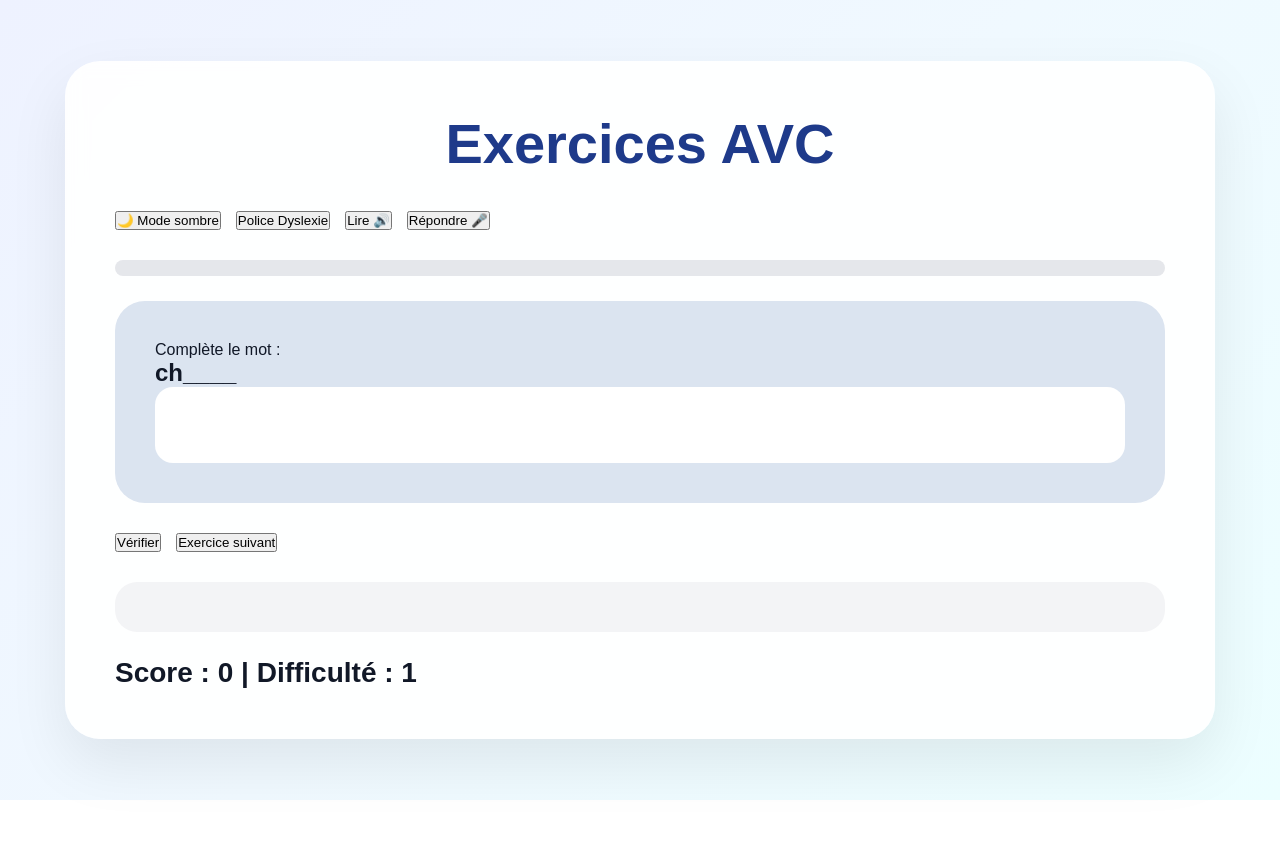
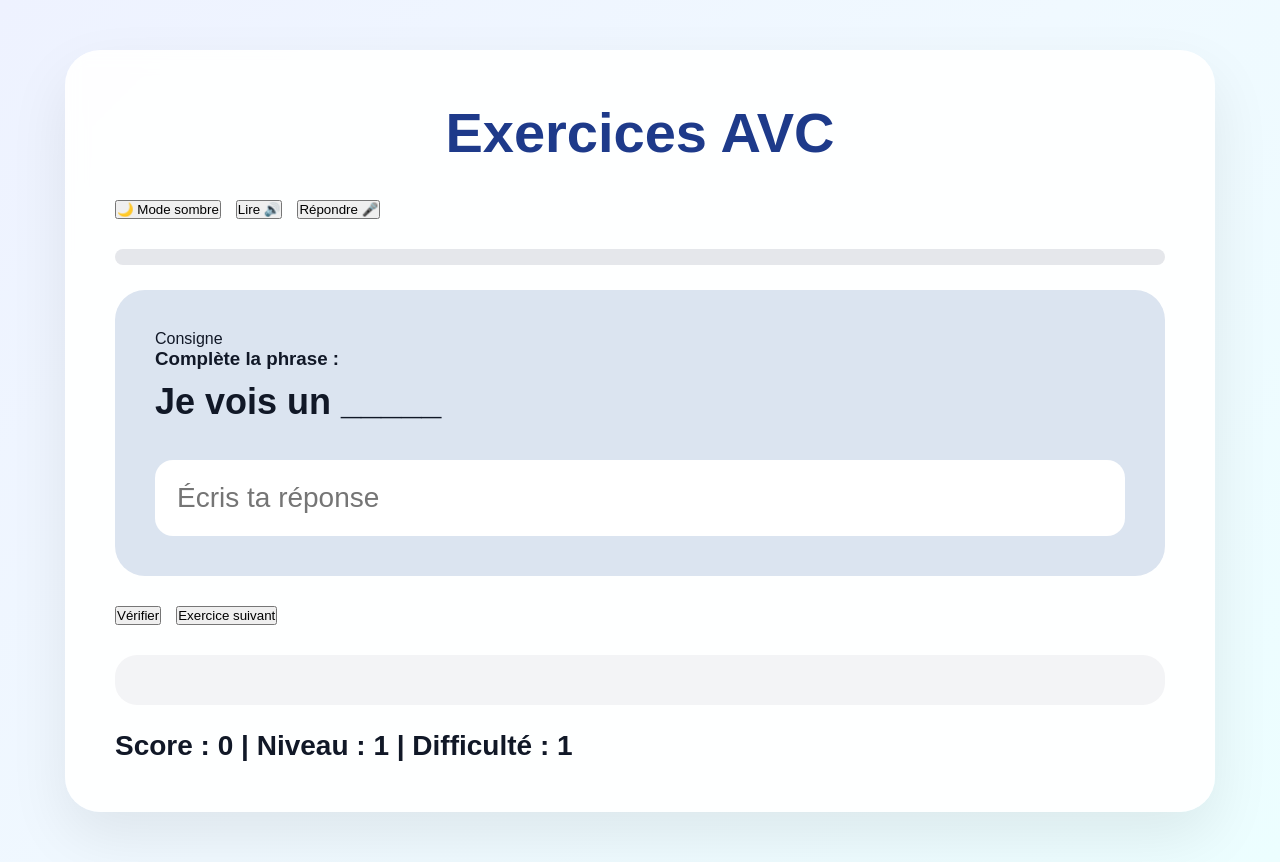
Before and after one commit to coluccdavid-coder/lirefacile, a Next.js app: page /exercices in a window 1280 px wide. Before the commit the page ends 800 px from the top, so only its background shows below. Built offline with nearby package versions, Linux system fonts and the light colour scheme.

Commit message:
Refactor exercise state management and logic

```diff
--- a/app/exercices/page.js
+++ b/app/exercices/page.js
@@ -11,133 +11,138 @@ function ExercisesContent() {
   const [answer, setAnswer] = useState("");
   const [score, setScore] = useState(0);
   const [feedback, setFeedback] = useState("");
-  const [dyslexiaFont, setDyslexiaFont] = useState(false);
-  const [showQuestion, setShowQuestion] = useState(true);
-  const [timer, setTimer] = useState(10);
   const [difficulty, setDifficulty] = useState(1);
   const [goodStreak, setGoodStreak] = useState(0);
   const [badStreak, setBadStreak] = useState(0);
-  const [lastQuestions, setLastQuestions] = useState([]);
-  const [badge, setBadge] = useState(null);
+  const [currentExercise, setCurrentExercise] = useState(null);
   const [energy, setEnergy] = useState(100);
   const [darkMode, setDarkMode] = useState(false);
-  const [history, setHistory] = useState([]);
-  const [currentExercise, setCurrentExercise] = useState(null);
+  const [showQuestion, setShowQuestion] = useState(true);
+  const [timer, setTimer] = useState(10);
+  const [badge, setBadge] = useState(null);
 
   const currentLevel = Math.floor(exerciseIndex / 10) + 1;
-
-  const words = [
-    "maison",
-    "voiture",
-    "chat",
-    "chien",
-    "soleil",
-    "banane",
-    "pomme",
-    "ordinateur",
-    "montagne",
-    "école",
-    "livre",
-    "table",
-    "chaise",
-    "jardin",
-    "musique",
-    "papillon",
-    "bateau",
-    "vélo",
-    "forêt",
-  ];
-
-  const imageLibrary = {
-    maison: "https://images.unsplash.com/photo-1568605114967-8130f3a36994",
-    voiture: "https://images.unsplash.com/photo-1494976388531-d1058494cdd8",
-    chat: "https://images.unsplash.com/photo-1514888286974-6c03e2ca1dba",
-    chien: "https://images.unsplash.com/photo-1517849845537-4d257902454a",
-    soleil: "https://images.unsplash.com/photo-1506744038136-46273834b3fb",
-    banane: "https://images.unsplash.com/photo-1574226516831-e1dff420e37f",
-    pomme: "https://images.unsplash.com/photo-1567306226416-28f0efdc88ce",
-    ordinateur: "https://images.unsplash.com/photo-1496181133206-80ce9b88a853",
-    montagne: "https://images.unsplash.com/photo-1464822759023-fed622ff2c3b",
-    école: "https://images.unsplash.com/photo-1580582932707-520aed937b7b",
-  };
 
   const randomItem = (array) =>
     array[Math.floor(Math.random() * array.length)];
 
+  const exercises = {
+    AVC: {
+      1: [
+        { q: "Je bois de l'_____", a: "eau" },
+        { q: "Je lis un _____", a: "livre" },
+        { q: "Je vois un _____", a: "chat" },
+      ],
+      2: [
+        { q: "Le chat dort sur le _____", a: "canapé" },
+        { q: "Je mange une pomme _____", a: "rouge" },
+      ],
+      3: [
+        {
+          q: "Le petit garçon joue avec un _____ dans le jardin",
+          a: "ballon",
+        },
+      ],
+      4: [
+        {
+          q: "Chaque matin je prends mon café avant d'aller au _____",
+          a: "travail",
+        },
+      ],
+      5: [
+        {
+          q: "Après avoir mangé je range les assiettes dans le _____",
+          a: "placard",
+        },
+      ],
+    },
+
+    Dyslexie: {
+      1: [
+        { q: "chat", a: "chat" },
+        { q: "soleil", a: "soleil" },
+      ],
+      2: [
+        { q: "maison", a: "maison" },
+        { q: "voiture", a: "voiture" },
+      ],
+      3: [
+        { q: "ordinateur", a: "ordinateur" },
+        { q: "papillon", a: "papillon" },
+      ],
+      4: [
+        { q: "Le chat dort", a: "chat" },
+      ],
+      5: [
+        { q: "Le garçon joue dans le jardin", a: "garçon" },
+      ],
+    },
+
+    Mémoire: {
+      1: [{ q: "chat maison", a: "chat maison" }],
+      2: [{ q: "chat maison livre", a: "chat maison livre" }],
+      3: [{ q: "chat maison livre soleil", a: "chat maison livre soleil" }],
+      4: [
+        {
+          q: "chat maison livre soleil voiture",
+          a: "chat maison livre soleil voiture",
+        },
+      ],
+      5: [
+        {
+          q: "chat maison livre soleil voiture jardin",
+          a: "chat maison livre soleil voiture jardin",
+        },
+      ],
+    },
+
+    Concentration: {
+      1: [{ q: "2, 4, 6, ___", a: "8" }],
+      2: [{ q: "5, 10, 15, ___", a: "20" }],
+      3: [{ q: "1, 3, 5, 7, ___", a: "9" }],
+      4: [{ q: "10, 20, 30, 40, ___", a: "50" }],
+      5: [{ q: "3, 6, 12, 24, ___", a: "48" }],
+    },
+
+    Math: {
+      1: [{ q: "2 + 3", a: "5" }],
+      2: [{ q: "8 + 7", a: "15" }],
+      3: [{ q: "12 - 5", a: "7" }],
+      4: [{ q: "6 × 7", a: "42" }],
+      5: [{ q: "45 ÷ 5", a: "9" }],
+    },
+  };
+
   function generateExercise(level, profil) {
-    const randomWord = randomItem(words);
-    const image = imageLibrary[randomWord] || null;
-    const adjustedLevel = level + difficulty;
+    const safeLevel = Math.min(level + difficulty - 1, 5);
 
-    if (profil === "AVC") {
-      return {
-        type: "mot",
-        instruction: "Complète le mot :",
-        question: `${randomWord.slice(0, 2)}____`,
-        answer: randomWord,
-        image,
-      };
-    }
+    const profileExercises = exercises[profil];
 
-    if (profil === "Dyslexie") {
-      return {
-        type: "lecture",
-        instruction: "Lis puis écris le mot :",
-        question: randomWord,
-        answer: randomWord,
-        image,
-      };
-    }
+    if (!profileExercises) return null;
 
-    if (profil === "Mémoire") {
-      const memoryWords = [...words]
-        .sort(() => Math.random() - 0.5)
-        .slice(0, Math.min(adjustedLevel + 2, 6));
+    const levelExercises = profileExercises[safeLevel];
 
-      return {
-        type: "memoire",
-        instruction: "Mémorise les mots :",
-        question: memoryWords.join(" "),
-        answer: memoryWords.join(" "),
-        image: null,
-      };
-    }
-
-    if (profil === "Math") {
-      const max = adjustedLevel * 10;
-
-      const a = Math.floor(Math.random() * max);
-      const b = Math.floor(Math.random() * max);
-
-      const operations = ["+", "-", "*"];
-      const op = randomItem(operations);
-
-      let result = 0;
-
-      if (op === "+") result = a + b;
-      if (op === "-") result = a - b;
-      if (op === "*") result = a * b;
-
-      return {
-        type: "math",
-        instruction: "Résous le calcul :",
-        question: `${a} ${op} ${b}`,
-        answer: result.toString(),
-        image: null,
-      };
-    }
+    const selected = randomItem(levelExercises);
 
     return {
-      type: "mot",
-      instruction: "Écris le mot :",
-      question: randomWord,
-      answer: randomWord,
-      image,
+      type: profil,
+      instruction:
+        profil === "AVC"
+          ? "Complète la phrase :"
+          : profil === "Dyslexie"
+          ? "Lis puis écris :"
+          : profil === "Mémoire"
+          ? "Mémorise :"
+          : profil === "Math"
+          ? "Résous le calcul :"
+          : "Trouve la réponse :",
+      question: selected.q,
+      answer: selected.a,
     };
   }
 
   useEffect(() => {
-    const saved = localStorage.getItem("lirefacile-progress");
+    const saved = localStorage.getItem("progress");
 
     if (saved) {
       const data = JSON.parse(saved);
@@ -150,33 +155,13 @@ function ExercisesContent() {
   }, []);
 
   useEffect(() => {
-    let newExercise;
-    let attempts = 0;
-
-    do {
-      newExercise = generateExercise(currentLevel, profil);
-      attempts++;
-    } while (
-      lastQuestions.includes(newExercise.question) &&
-      attempts < 20
-    );
-
+    const newExercise = generateExercise(currentLevel, profil);
     setCurrentExercise(newExercise);
-
-    setLastQuestions((prev) => {
-      const updated = [...prev, newExercise.question];
-
-      if (updated.length > 10) {
-        updated.shift();
-      }
-
-      return updated;
-    });
   }, [exerciseIndex, profil]);
 
   useEffect(() => {
     localStorage.setItem(
-      "lirefacile-progress",
+      "progress",
       JSON.stringify({
         score,
         exerciseIndex,
@@ -189,7 +174,7 @@ function ExercisesContent() {
   useEffect(() => {
     if (!currentExercise) return;
 
-    if (currentExercise.type === "memoire") {
+    if (profil === "Mémoire") {
       setShowQuestion(true);
       setTimer(10);
 
@@ -211,20 +196,12 @@ function ExercisesContent() {
     setShowQuestion(true);
   }, [currentExercise]);
 
-  useEffect(() => {
-    if (energy <= 20) {
-      setFeedback("Pause recommandée 🧘");
-    }
-  }, [energy]);
-
-  const normalizeText = (text) => {
-    return text
+  const normalizeText = (text) =>
+    text
       .toLowerCase()
       .normalize("NFD")
       .replace(/[\u0300-\u036f]/g, "")
-      .trim()
-      .replace(/\s+/g, " ");
-  };
+      .trim();
 
   const checkAnswer = () => {
     if (!currentExercise) return;
@@ -233,36 +210,22 @@ function ExercisesContent() {
     const correctAnswer = normalizeText(currentExercise.answer);
 
     const isCorrect =
-      currentExercise.type === "memoire"
-        ? userAnswer.split(" ").length ===
-            correctAnswer.split(" ").length &&
-          userAnswer
-            .split(" ")
-            .every((word) =>
-              correctAnswer.split(" ").includes(word)
-            )
+      profil === "Mémoire"
+        ? userAnswer === correctAnswer
         : userAnswer === correctAnswer;
 
     setEnergy((prev) => Math.max(0, prev - 2));
 
-    setHistory((prev) => [
-      ...prev,
-      {
-        correct: isCorrect,
-        date: Date.now(),
-      },
-    ]);
-
     if (isCorrect) {
       setScore((prev) => prev + 1);
 
-      const newGood = goodStreak + 1;
+      const streak = goodStreak + 1;
 
-      setGoodStreak(newGood);
+      setGoodStreak(streak);
       setBadStreak(0);
 
-      if (newGood >= 5) {
-        setDifficulty((prev) => prev + 1);
+      if (streak >= 5) {
+        setDifficulty((prev) => Math.min(prev + 1, 5));
         setGoodStreak(0);
       }
 
@@ -271,18 +234,18 @@ function ExercisesContent() {
 
       setFeedback("Bonne réponse 👍");
     } else {
-      const newBad = badStreak + 1;
+      const streak = badStreak + 1;
 
-      setBadStreak(newBad);
+      setBadStreak(streak);
       setGoodStreak(0);
 
-      if (newBad >= 3) {
+      if (streak >= 3) {
         setDifficulty((prev) => Math.max(1, prev - 1));
         setBadStreak(0);
       }
 
       setFeedback(
-        `Incorrect ❌ La bonne réponse était : ${currentExercise.answer}`
+        `Incorrect ❌ Bonne réponse : ${currentExercise.answer}`
       );
     }
   };
@@ -309,12 +272,12 @@ function ExercisesContent() {
     const recognition = new SpeechRecognition();
 
     recognition.lang = "fr-FR";
-    recognition.start();
 
     recognition.onresult = (event) => {
-      const transcript = event.results[0][0].transcript;
-      setAnswer(transcript);
+      setAnswer(event.results[0][0].transcript);
     };
+
+    recognition.start();
   };
 
   const progress = ((exerciseIndex % 10) / 10) * 100;
@@ -323,16 +286,12 @@ function ExercisesContent() {
 
   return (
     <div className={`page-container ${darkMode ? "dark" : ""}`}>
-      <div className="main-card fade-in">
+      <div className="main-card">
         <h1 className="main-title">Exercices {profil}</h1>
 
         <div className="button-row">
           <button onClick={() => setDarkMode(!darkMode)}>
             🌙 Mode sombre
-          </button>
-
-          <button onClick={() => setDyslexiaFont(!dyslexiaFont)}>
-            Police Dyslexie
           </button>
 
           <button
@@ -364,32 +323,22 @@ function ExercisesContent() {
           />
         </div>
 
-        <div className={`exercise-box ${dyslexiaFont ? "dyslexia-font" : ""}`}>
-          <p>{currentExercise.instruction}</p>
+        <div className="exercise-box">
+          <div className="instruction-box">
+            <span className="instruction-label">Consigne</span>
+            <h3 className="instruction-text">
+              {currentExercise.instruction}
+            </h3>
+          </div>
 
-          {currentExercise.image && (
-            <div style={{ textAlign: "center", marginBottom: "20px" }}>
-              <img
-                src={currentExercise.image}
-                alt="illustration"
-                style={{
-                  width: "220px",
-                  height: "220px",
-                  objectFit: "cover",
-                  borderRadius: "20px",
-                }}
-              />
-            </div>
-          )}
-
-          <h2>
+          <h2 className="exercise-question">
             {showQuestion
               ? currentExercise.question
-              : "Quels étaient les mots affichés ?"}
+              : "Quels étaient les mots ?"}
           </h2>
 
-          {currentExercise.type === "memoire" && showQuestion && (
-            <div>Disparition dans : {timer}s</div>
+          {profil === "Mémoire" && showQuestion && (
+            <div>Temps restant : {timer}s</div>
           )}
 
           <input
@@ -401,23 +350,27 @@ function ExercisesContent() {
                 checkAnswer();
               }
             }}
+            placeholder="Écris ta réponse"
             className="exercise-input"
           />
         </div>
 
         <div className="button-row">
           <button onClick={checkAnswer}>Vérifier</button>
-          <button onClick={nextExercise}>Exercice suivant</button>
+          <button onClick={nextExercise}>
+            Exercice suivant
+          </button>
         </div>
 
-        <div className={`feedback-box ${feedback ? "feedback-success" : ""}`}>
+        <div className="feedback-box">
           <h2>{feedback}</h2>
         </div>
 
-        {badge && <div className="badge-box">Badge : {badge}</div>}
+        {badge && <div className="badge-box">{badge}</div>}
 
         <div className="score-box">
-          Score : {score} | Difficulté : {difficulty}
+          Score : {score} | Niveau : {currentLevel} |
+          Difficulté : {difficulty}
         </div>
       </div>
     </div>
```
